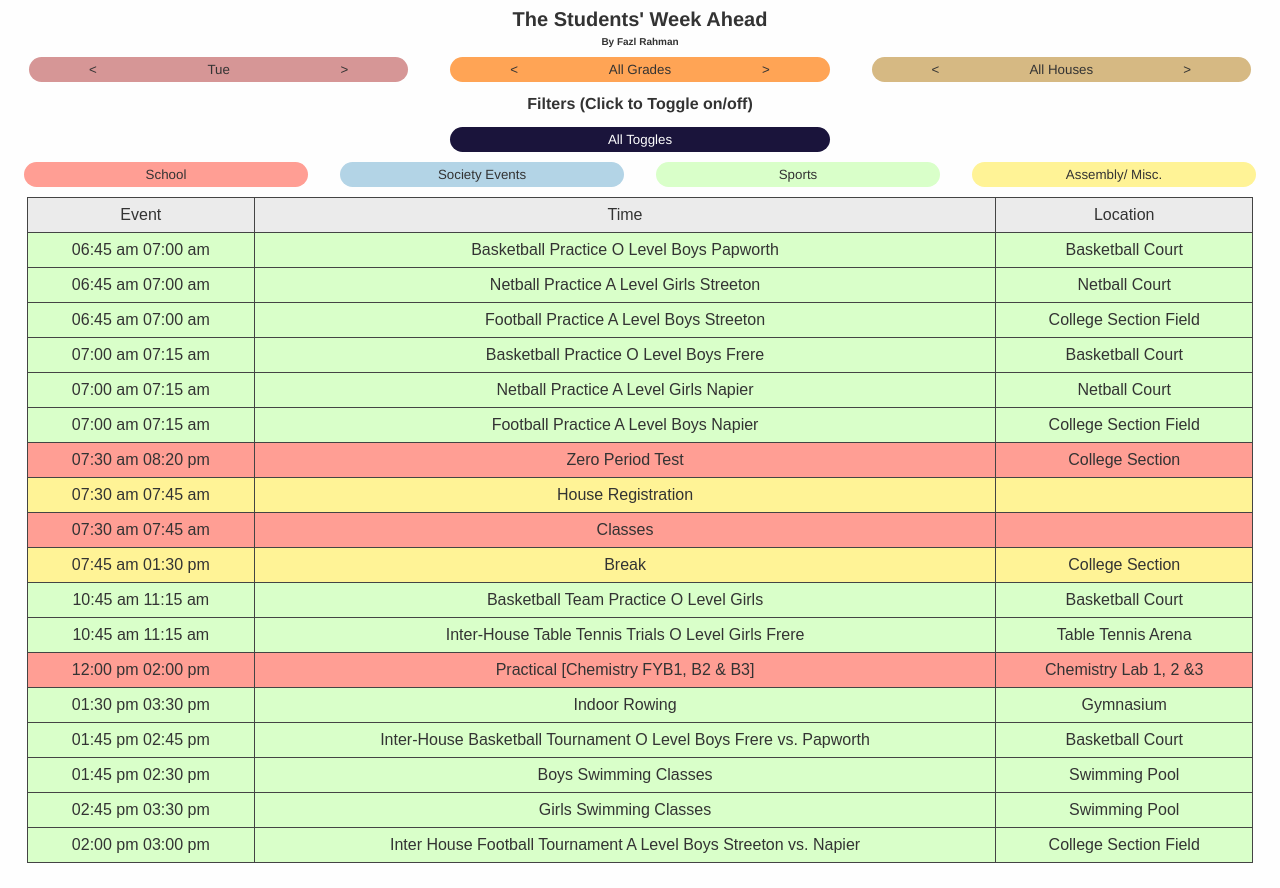
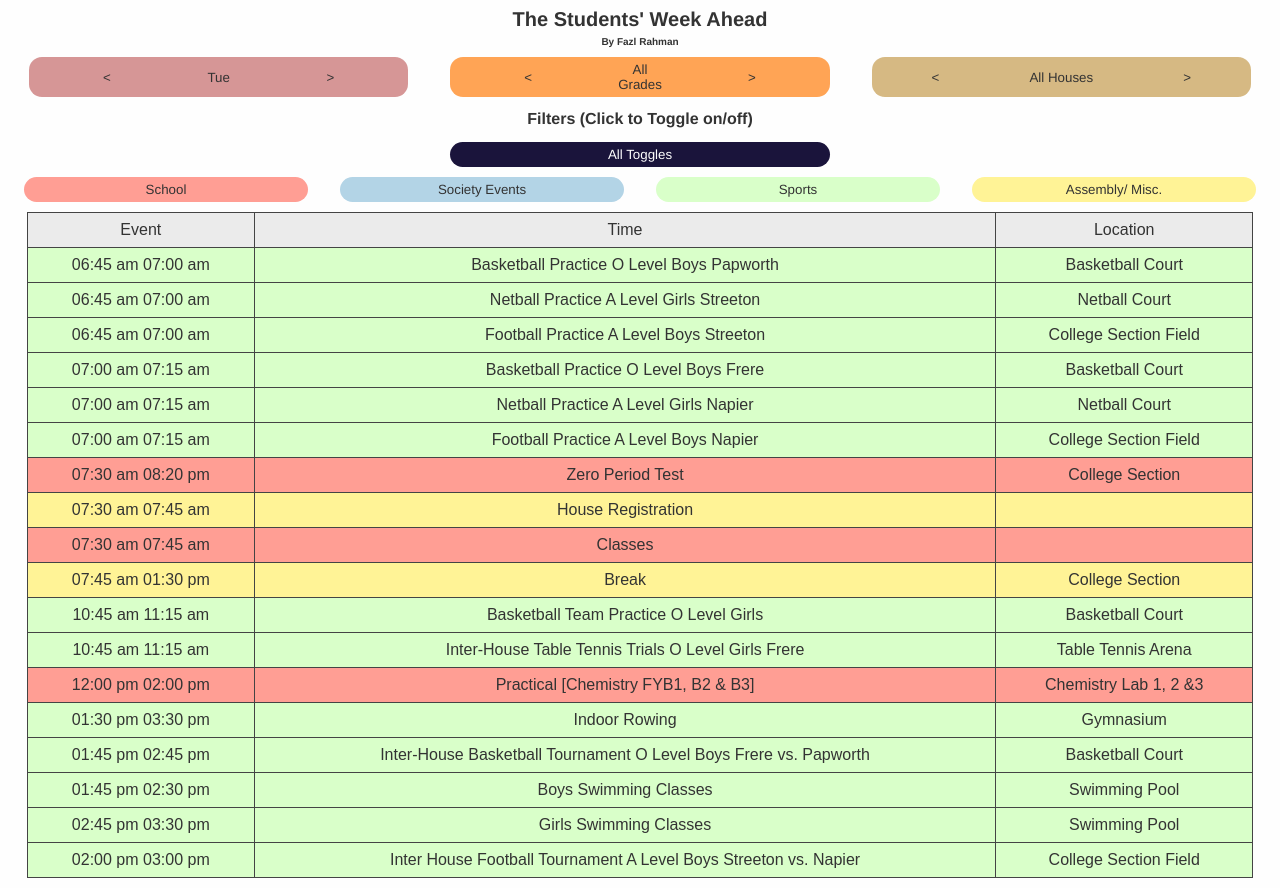
Before and after one commit to week-ahead/week-ahead.github.io, a plain HTML site: page index.html in a window 1280 px wide. Drawn offline with nearby package versions, Linux system fonts and the light colour scheme.

Commit message:
Add files via upload

```diff
--- a/style.css
+++ b/style.css
@@ -51,7 +51,7 @@ button{
   border-top-left-radius: 13px;
   flex-grow:4;
   flex-shrink:1;
-  text-align:center
+  text-align: center;
 }
 
 .left_arrow_btn:hover {
@@ -65,7 +65,7 @@ button{
   border-top-right-radius: 13px;
   flex-grow:4;
   flex-shrink:1;
-  text-align:center
+  text-align: center;
 }
 
 .right_arrow_btn:hover {
@@ -103,7 +103,7 @@ h3 {
   color: #333333;
   text-align: center;
   flex-grow:10;
-  flex-shrink:2.5
+  flex-shrink:10;
 }
 
 #gradetext{
@@ -113,7 +113,7 @@ h3 {
   color: #333333;
   text-align: center;
   flex-grow:10;
-  flex-shrink:2.5
+  flex-shrink:10
 }
 
 #housetext{
```
